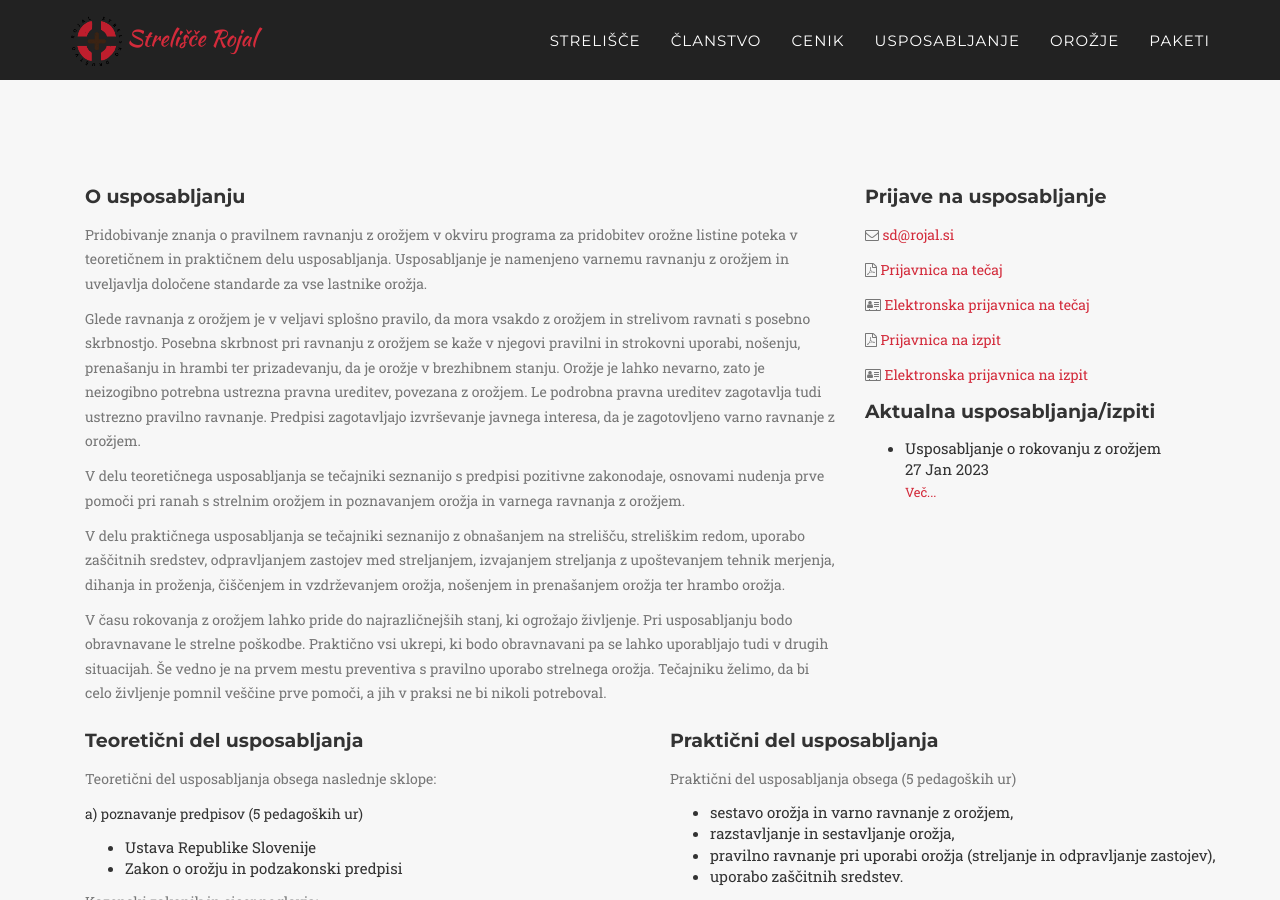
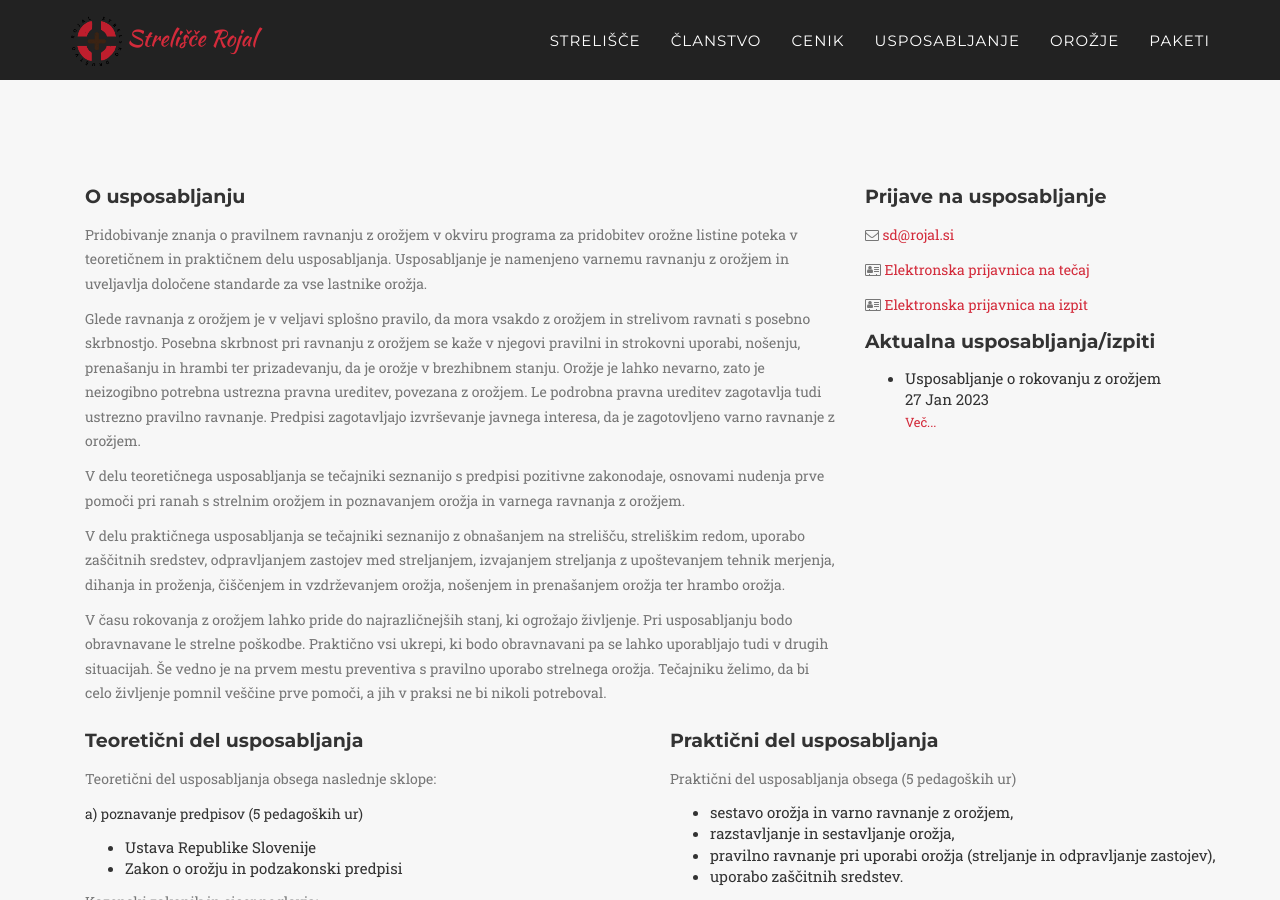
Before and after one commit to qstraza/strelisce, a Jekyll site: the page built from _posts/2021-08-31-usposabljanje.html, in a window 1280 px wide and 900 px high, scrolled down 790 px. Built offline with Jekyll 4.4.1, drawn with Linux system fonts in a browser that asks for light colours; some web fonts are replaced.

Commit message:
odstranil pdfje za prijavo

```diff
--- a/_includes/cenikTecaj.html
+++ b/_includes/cenikTecaj.html
@@ -32,12 +32,8 @@
                 <h4 class="service-heading">Prijave na usposabljanje</h4>
                 <p class="text-muted"><i class="fa fa-envelope-o" aria-hidden="true"></i>
 <a href="mailto:{{site.email}}" target="_blank">{{site.email}}</a></p>
-                <p class="text-muted"><i class="fa fa-file-pdf-o" aria-hidden="true"></i>
-<a href="{{site.files.prijavnicatecaj}}" target="_blank">Prijavnica na tečaj</a></p>
                 <p class="text-muted"><i class="fa fa-address-card-o" aria-hidden="true"></i>
 </i><a href="{{site.files.elprijavnicatecaj}}">Elektronska prijavnica na tečaj</a></p>
-                <p class="text-muted"><i class="fa fa-file-pdf-o" aria-hidden="true"></i>
-<a href="{{site.files.prijavnicaizpit}}" target="_blank">Prijavnica na izpit</a></p>
                 <p class="text-muted"><i class="fa fa-address-card-o" aria-hidden="true"></i>
                 </i><a href="{{site.files.elprijavnicaizpit}}">Elektronska prijavnica na izpit</a></p>
                 <h4 class="service-heading">Aktualna usposabljanja/izpiti</h4>
--- a/_layouts/post.html
+++ b/_layouts/post.html
@@ -35,12 +35,8 @@
                   <h4 class="service-heading">Prijave na usposabljanje</h4>
                   <p class="text-muted"><i class="fa fa-envelope-o" aria-hidden="true"></i>
 <a href="mailto:{{site.email}}" target="_blank">{{site.email}}</a></p>
-                  <p class="text-muted"><i class="fa fa-file-pdf-o" aria-hidden="true"></i>
-<a href="{{site.files.prijavnicatecaj}}" target="_blank">Prijavnica na tečaj</a></p>
                   <p class="text-muted"><i class="fa fa-address-card-o" aria-hidden="true"></i>
 </i><a href="{{site.files.elprijavnicatecaj}}" target="_blank">Elektronska prijavnica na tečaj</a></p>
-                  <p class="text-muted"><i class="fa fa-file-pdf-o" aria-hidden="true"></i>
-<a href="{{site.files.prijavnicaizpit}}" target="_blank">Prijavnica na izpit</a></p>
                   <p class="text-muted"><i class="fa fa-address-card-o" aria-hidden="true"></i>
                   </i><a href="{{site.files.elprijavnicaizpit}}">Elektronska prijavnica na izpit</a></p>
                   <h4 class="service-heading">Aktualna usposabljanja/izpiti</h4>
--- a/_posts/2021-08-31-usposabljanje.html
+++ b/_posts/2021-08-31-usposabljanje.html
@@ -37,12 +37,8 @@ permalink: /usposabljanje
                 <h4 class="service-heading">Prijave na usposabljanje</h4>
                 <p class="text-muted"><i class="fa fa-envelope-o" aria-hidden="true"></i>
 <a href="mailto:{{site.email}}" target="_blank">{{site.email}}</a></p>
-                <p class="text-muted"><i class="fa fa-file-pdf-o" aria-hidden="true"></i>
-<a href="{{site.files.prijavnicatecaj}}" target="_blank">Prijavnica na tečaj</a></p>
                 <p class="text-muted"><i class="fa fa-address-card-o" aria-hidden="true"></i>
 </i><a href="{{site.files.elprijavnicatecaj}}" target="_blank">Elektronska prijavnica na tečaj</a></p>
-                <p class="text-muted"><i class="fa fa-file-pdf-o" aria-hidden="true"></i>
-<a href="{{site.files.prijavnicaizpit}}" target="_blank">Prijavnica na izpit</a></p>
                 <p class="text-muted"><i class="fa fa-address-card-o" aria-hidden="true"></i>
                 </i><a href="{{site.files.elprijavnicaizpit}}">Elektronska prijavnica na izpit</a></p>
                 <h4 class="service-heading">Aktualna usposabljanja/izpiti</h4>
```
